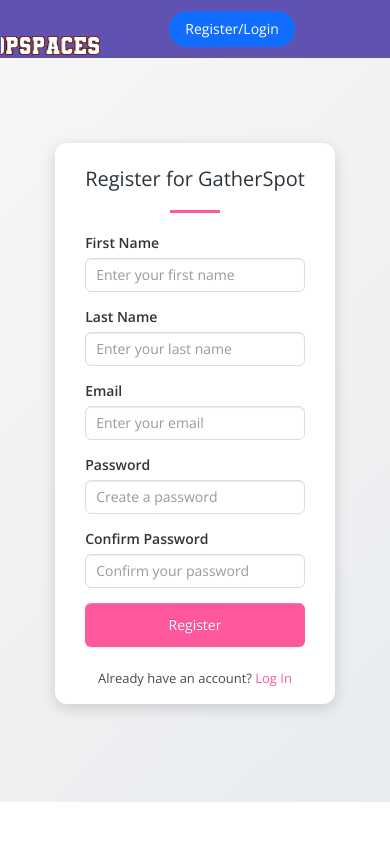
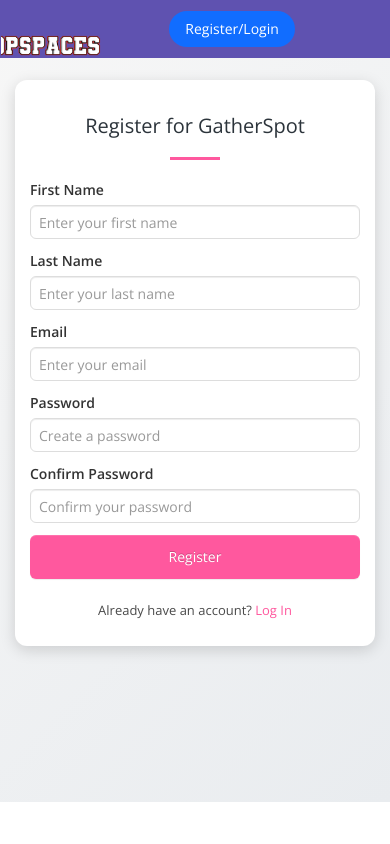
Before and after one commit to xerxes168/Web-Sys-Group-6-Project, a PHP site: page /register.php in a window 390 px wide. Run offline with PHP 8.4, Linux system fonts and the light colour scheme.

Commit message:
Fix bootstrap + remove sit_register.css conflicts

```diff
--- a/css/sit_register.css
+++ b/css/sit_register.css
@@ -1,6 +1,6 @@
 /* sit_register.css */
 
-/* Full viewport height, no scrolling */
+/* Reset defaults for consistency */
 html, body {
     height: 100vh;
     margin: 0;
@@ -8,40 +8,34 @@
     overflow: hidden;
 }
 
-/* Main container takes full height with improved styling */
+/* Ensure section doesn’t interfere with grid */
 .register-section {
-    min-height: 95vh; /* Changed to min-height for better flexibility */
-    display: flex;
-    justify-content: center;
-    align-items: center;
-    background: linear-gradient(135deg, #f7f7f7 0%, #e9ecef 100%); /* Added gradient */
+    min-height: 95vh;
+    background: linear-gradient(135deg, #f7f7f7 0%, #e9ecef 100%);
     padding-top: 80px;
-    padding-bottom: 20px; /* Added bottom padding */
+    padding-bottom: 20px;
     box-sizing: border-box;
+    /* Remove flex if it’s causing issues, rely on Bootstrap grid */
 }
 
-/* Enhanced register form styling */
+/* Form styling with explicit centering */
 .register-form {
     background: #ffffff;
-    padding: 25px; /* Slightly increased padding */
-    border-radius: 12px; /* Slightly larger radius */
-    box-shadow: 0 4px 15px rgba(0,0,0,0.15); /* Enhanced shadow */
+    padding: 25px;
+    border-radius: 12px;
+    box-shadow: 0 4px 15px rgba(0,0,0,0.15);
     width: 100%;
     max-width: 400px;
-    transition: transform 0.2s ease; /* Added hover effect */
+    margin-left: auto; /* Explicit centering */
+    margin-right: auto;
+    transition: transform 0.2s ease;
 }
 
-/* Hover effect for form */
-.register-form:hover {
-    transform: translateY(-2px); /* Slight lift on hover */
+/* Rest of your CSS remains the same */
+.form-group {
+    margin-bottom: 15px;
 }
 
-/* Improved form elements styling */
-.form-group {
-    margin-bottom: 15px; /* Increased spacing */
-}
-
-/* Style for labels */
 .form-group label {
     font-weight: 600;
     color: #333;
@@ -49,7 +43,6 @@
     display: block;
 }
 
-/* Input field enhancements */
 .form-control {
     border: 1px solid #ddd;
     border-radius: 6px;
@@ -62,7 +55,6 @@
     box-shadow: 0 0 5px rgba(255, 88, 158, 0.3);
 }
 
-/* Button styling to match theme */
 .btn-primary {
     background: #ff589e !important;
     border: none !important;
@@ -72,35 +64,48 @@
 }
 
 .btn-primary:hover {
-    background: #e04c89 !important; /* Darker shade on hover */
+    background: #e04c89 !important;
 }
 
 /* Responsive adjustments */
-@media (max-width: 768px) { /* Changed from 650px to match Bootstrap's breakpoint */
+@media (max-width: 768px) {
     .register-section {
-        padding-top: 65px; /* Reduced for smaller screens */
+        padding-top: 80px;
     }
-
     .register-form {
+        padding: 25px;
         max-width: 90%;
     }
-
     .register-form h2 {
-        font-size: 24px; /* Slightly larger than original 20px */
+        font-size: 24px;
     }
 }
 
-@media (max-width: 480px) {
+@media (max-width: 576px) {
     .register-form {
-        padding: 5px 30px ;
+        padding: 15px;
         max-width: 100%;
     }
-
+    .form-control {
+        padding: 8px;
+        font-size: 14px;
+    }
+    .btn-primary {
+        padding: 10px;
+    }
     .register-form h2 {
         font-size: 20px;
     }
-
-    .btn-primary {
-        padding: 10px;
+    .form-group {
+        margin-bottom: 12px;
     }
 }
+
+@media (max-width: 650px) {
+    .dropdown-menu {
+        position: static;
+        box-shadow: none;
+        width: 100%;
+        border: none;
+    }
+}
--- a/register.php
+++ b/register.php
@@ -35,7 +35,7 @@
         <section class="register-section" id="top">
             <div class="container">
                 <div class="row">
-                    <div class="col-md-4 col-md-offset-4 col-sm-8 col-sm-offset-2 col-xs-12">
+                    <div class="col-md-6 col-md-offset-3 col-sm-8 col-sm-offset-2 col-xs-12">
                         <div class="register-form">
                             <h2 style="text-align: center; margin-bottom: 20px;">Register for GatherSpot</h2>
                             <div class="line-dec" style="width: 50px; height: 3px; background: #ff589e; margin: 0 auto 20px;"></div>
```
